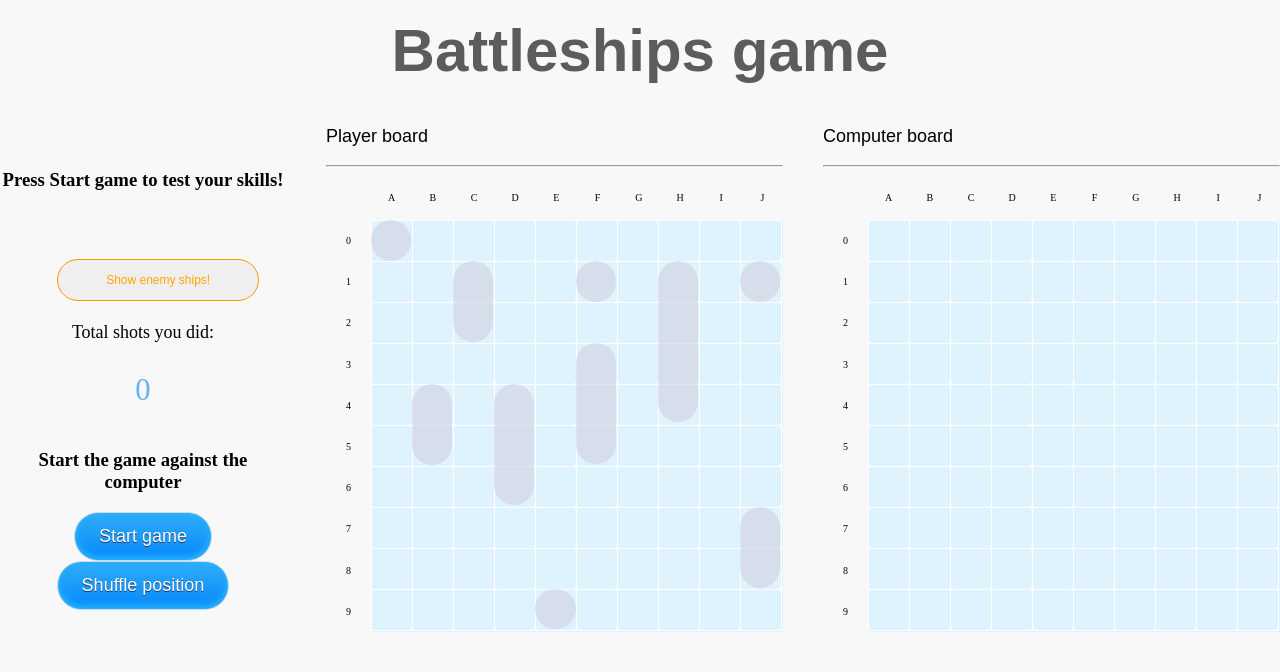
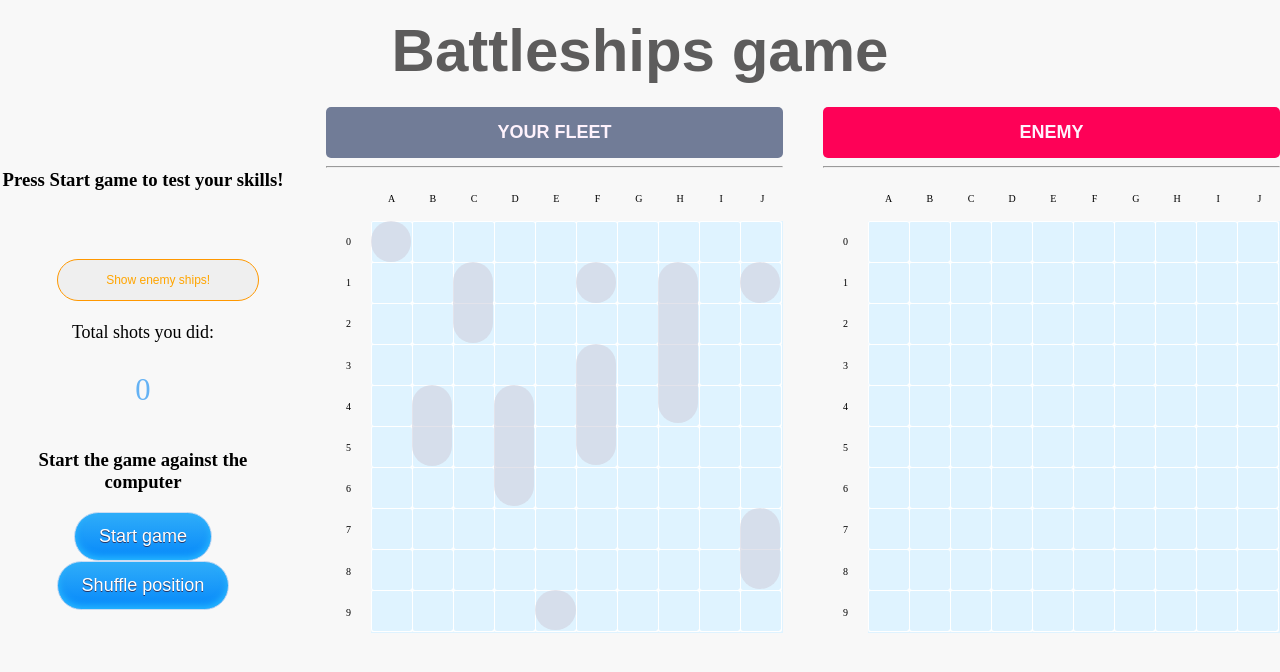
Before and after one commit to gnanevv/battleships-game, a React (Create React App) app: page / in a window 1280 px wide. Shown: the top 672 px of the page. Built offline with nearby package versions, Linux system fonts and the light colour scheme; the HTML template or start-up script is replaced by a standard one.

Commit message:
initial board styling fix

```diff
--- a/src/components/MainPage/MainPage.js
+++ b/src/components/MainPage/MainPage.js
@@ -124,16 +124,20 @@ export default () => {
           />
         </MainPageUI.InfoWrapper>
         <div>
-          <MainPageUI.StyledParagraph>Player board</MainPageUI.StyledParagraph>
+         <MainPageUI.StyledParagraphContainer>
+            <MainPageUI.StyledParagraph>Your fleet</MainPageUI.StyledParagraph>
+          </MainPageUI.StyledParagraphContainer>
           <hr></hr>
           <Board>
             <PlayerBoard board={gameboard} ships={allShips.playerShips} />
           </Board>
         </div>
         <div>
-          <MainPageUI.StyledParagraph>
-            Computer board
-          </MainPageUI.StyledParagraph>
+          <MainPageUI.StyledParagraphContainer isEnemyPlayer>
+            <MainPageUI.StyledParagraph>
+              Enemy
+            </MainPageUI.StyledParagraph>
+          </MainPageUI.StyledParagraphContainer>
           <hr></hr>
           <Board>
             <EnemyBoard
--- a/src/components/MainPage/MainPageUI.js
+++ b/src/components/MainPage/MainPageUI.js
@@ -5,6 +5,14 @@ export const StyledGame = styled.div`
   grid-template-rows: 100px 300px auto;
   grid-template-columns: 1fr 2fr 2fr;
   justify-content: space-between;
+`;
+
+export const StyledParagraphContainer = styled.div`
+  display: table;
+  width: 100%;
+  border-radius: 5px;
+  background: ${(props) =>
+    props.isEnemyPlayer ? "#fe0157" : "#717c97"};
 `;
 
 export const StyledHeader = styled.header`
@@ -33,9 +41,13 @@ export const InfoWrapper = styled.div`
   display: grid;
   grid-template-rows: 100px 100px 100px;
 `;
-export const StyledParagraph = styled.p`
+export const StyledParagraph = styled.h2`
   font-family: Cairo, sans-serif;
   font-size: 18px;
+  color: #fef2fc;
+  text-transform: uppercase;
+  text-align: center;
+  vertical-align: middle;
 `;
 export const StyledCheaterButton = styled.button`
   position: relative;
```
